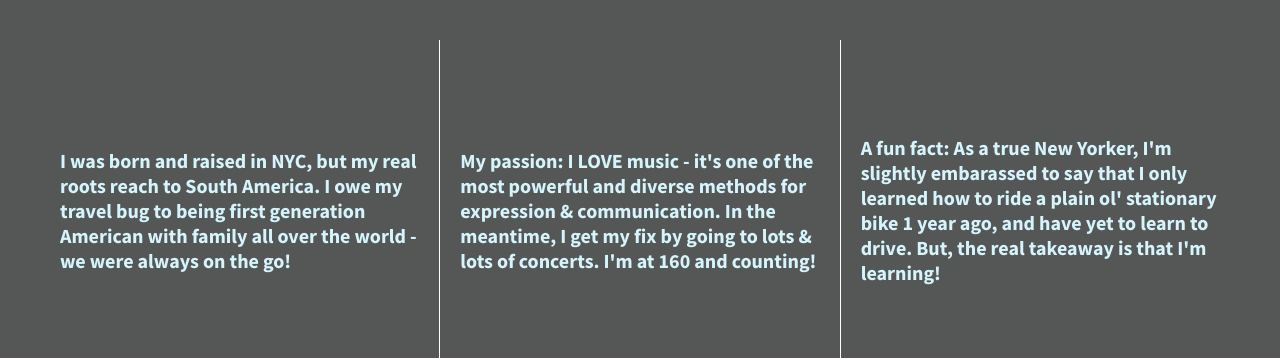
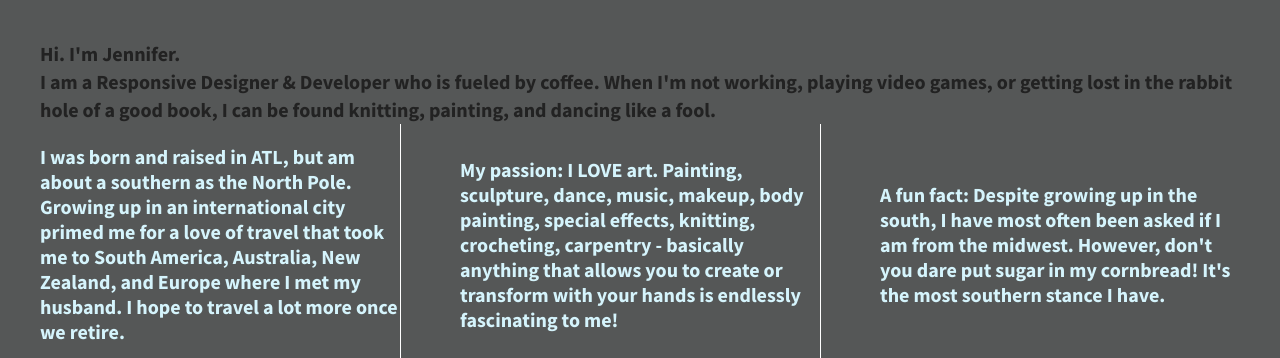
Before and after one commit to jcameron2486/07.01-206-divs-flexbox-starter, a plain HTML site: page index.html in a window 1280 px wide. Shown: the top 358 px of the page. Drawn offline with nearby package versions, Linux system fonts and the light colour scheme.

Commit message:
Updated layout, content and images

```diff
--- a/css/main.css
+++ b/css/main.css
@@ -108,25 +108,32 @@ body {
   height: 100%;
 }
 
+header,
+footer,
+main {
+    display: flex;
+    justify-content: center;
+    align-items: center;
+}
+
 .wrapper {
   /*add display:flex and set justify-content to space-between*/
   display: flex;
   justify-content: space-between;
   font-weight: 700;
+  flex-flow: row wrap;
 }
 
 .div-1, .div-2, .div-3 {
   /*give the divs a width of 30%, add display:flex, set justify-content and align-items to center*/
   display: flex;
-  justify-content: center;
+  justify-content: space-between;
   align-items: center;
   color: rgb(213, 244, 252);
   line-height: 1.25em;
   font-size: 1em;
-  background-color: ;
-  height: 300px;
+  height: auto;
   width: 30%;
-  padding: 1em;
   border-right: 1px solid #fff;
 }
 
--- a/index.html
+++ b/index.html
@@ -22,15 +22,18 @@
         <![endif]-->
 
         <section class="wrapper">
+            <header>Hi. I'm Jennifer.</header>
+            <main>I am a Responsive Designer &amp; Developer who is fueled by coffee. When I'm not working, playing video games, or getting lost in the rabbit hole of a good book, I can be found knitting, painting, and dancing like a fool.</main>
             <div class="div-1">
-                <p>I was born and raised in NYC, but my real roots reach to South America. I owe my travel bug to being first generation American with family all over the world - we were always on the go!</p>
+                <p>I was born and raised in ATL, but am about a southern as the North Pole. Growing up in an international city primed me for a love of travel that took me to South America, Australia, New Zealand, and Europe where I met my husband. I hope to travel a lot more once we retire.</p>
             </div>
             <div class="div-2">
-                <p>My passion: I LOVE music - it's one of the most powerful and diverse methods for expression & communication. In the meantime, I get my fix by going to lots & lots of concerts. I'm at 160 and counting!</p>
+                <p>My passion: I LOVE art. Painting, sculpture, dance, music, makeup, body painting, special effects, knitting, crocheting, carpentry - basically anything that allows you to create or transform with your hands is endlessly fascinating to me!</p>
             </div>
             <div class="div-3">
-                <p>A fun fact: As a true New Yorker, I'm slightly embarassed to say that I only learned how to ride a plain ol' stationary bike 1 year ago, and have yet to learn to drive. But, the real takeaway is that I'm learning!</p>
+                <p>A fun fact: Despite growing up in the south, I have most often been asked if I am from the midwest. However, don't you dare put sugar in my cornbread! It's the most southern stance I have.</p>
             </div>
+            <footer><a href="https://repl.it/@JenniferCameron" target="_blank"><img src="img/replit.png" alt="Repl-it"/></a><a href="https://www.linkedin.com/in/jennlovestocode" target="_blank"><img src="img/LinkedIn.png" alt="LinkedIn"/></a><a href="https://github.com/jcameron2486" target="_blank"><img src="img/GitHub.png" alt="GitHub"/></a></footer>
         </section>
 
         <script src="https://ajax.googleapis.com/ajax/libs/jquery/1.11.3/jquery.min.js"></script>
```
